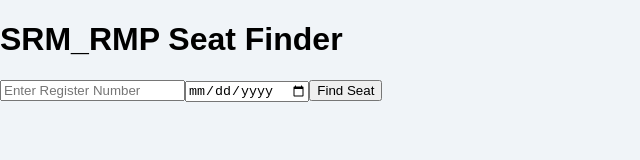
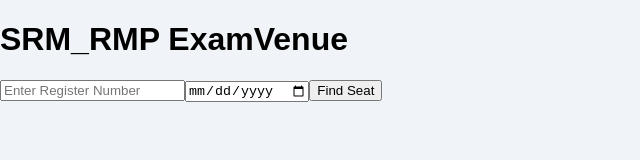
Before and after one commit to SaiVarun-26/seat-finder, a React (Create React App) app: page / in a window 1280 px wide. Shown: the top 160 px of the page, without its empty margins (0-640 px from the left). Built offline with nearby package versions, Linux system fonts and the light colour scheme.

Commit message:
updated name to ExamVenue

```diff
--- a/public/index.html
+++ b/public/index.html
@@ -4,7 +4,7 @@
     <meta charset="utf-8" />
     <link rel="icon" href="%PUBLIC_URL%/favicon.ico" />
     <meta name="viewport" content="width=device-width, initial-scale=1" />
-    <title>Seat Finder</title>
+    <title>ExamVenue</title>
   </head>
   <body>
     <noscript>You need to enable JavaScript to run this app.</noscript>
--- a/src/App.js
+++ b/src/App.js
@@ -21,7 +21,7 @@ function App() {
 
   return (
     <div className="app-container">
-      <h1>SRM_RMP Seat Finder</h1>
+      <h1>SRM_RMP ExamVenue</h1>
       <input
         type="text"
         placeholder="Enter Register Number"
```
Also changed, not shown: 1 other file (tests, documents, lock files or other folders).
